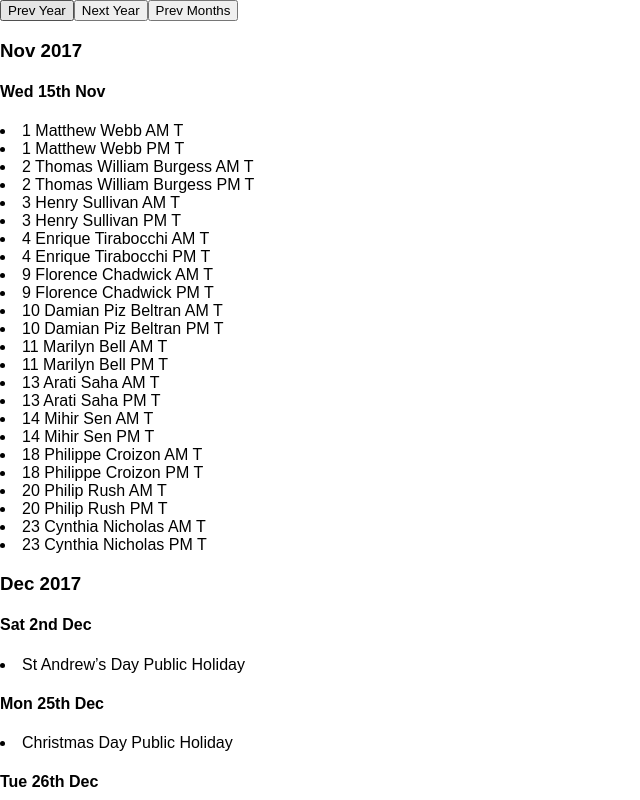
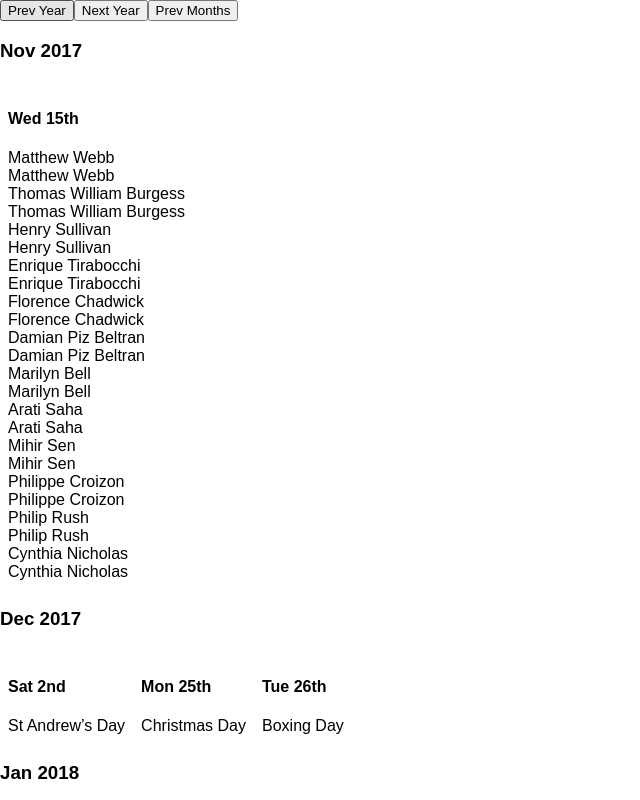
Before and after one commit to CJHunter91/absentee_manager, a React (Create React App) app: page / in a window 1280 px wide. Shown: the top 800 px of the page, without its empty margins (0-640 px from the left). Built offline with nearby package versions, Linux system fonts and the light colour scheme.

Commit message:
adds split days to month view

```diff
--- a/src/App.css
+++ b/src/App.css
@@ -0,0 +1,19 @@
+#absentee-render{
+	display: flex;
+	white-space: nowrap;
+}
+
+
+ul, li{
+	list-style: none;
+	padding: 0px;
+	margin: 0px;
+}
+
+.day{
+	margin: 8px;
+}
+
+.month-days{
+	display: flex;
+}
--- a/src/components/MonthView.jsx
+++ b/src/components/MonthView.jsx
@@ -5,67 +5,129 @@ import moment from 'moment';
 
 class MonthView extends Component{
 
-
-	absenteeRender(){
-		const dates = this.props.getAbsenteeDates(this.props.date)
-		var currentDay = null;
+	splitDays(){
+		var dayArray = []
+		const dates = this.props.getAbsenteeDates(this.props.date).slice(0)
 		if(dates.length > 0){
-			return dates.map((absentee, index) => {
-				if(absentee.title && currentDay !== absentee.date){
+			var currentDay = dates[0].date
+			var tempArray = []
+			dates.forEach((absentee, index)=>{
+				if(currentDay !== absentee.date && dates.length === index+1){
 					currentDay = absentee.date;
-					return(
-						<article onClick={()=>{this.props.absenceClick({
-							userid:absentee.userid,
-							date:currentDay,
-							unit:absentee.unit,
-							value:absentee.value
-						})}}
-						key={index}
-						className="absence">
-						<h4>{moment(currentDay).format('ddd Do MMM')}</h4>
-						<li>{absentee.title + " Public Holiday"}</li>
-						</article>
-						)
+					console.log(absentee);
+					dayArray.push(tempArray);
+					tempArray = [];
+					tempArray.push(absentee);
+					dayArray.push(tempArray);
 				}
 				else if(currentDay !== absentee.date){
 					currentDay = absentee.date;
-					return(
-						<article onClick={()=>{this.props.absenceClick({
-							userid:absentee.userid,
-							date:currentDay,
-							unit:absentee.unit,
-							value:absentee.value
-						})}}
-						key={index}
-						className="absence">
-						<h4>{moment(currentDay).format('ddd Do MMM')}</h4>
-						<li>{absentee.userid} {absentee.name} {absentee.unit} {absentee.value}</li>
-						</article>
-						)
+					console.log(absentee)
+					dayArray.push(tempArray)
+					tempArray = [];
+					tempArray.push(absentee);
+				}
+
+				else if(dates.length === index+1){
+					console.log(absentee)
+					tempArray.push(absentee);
+					dayArray.push(tempArray)
 				}
 				else{
-					return(
-						<article onClick={()=>{this.props.absenceClick({
-							userid:absentee.userid,
-							date:currentDay,
-							unit:absentee.unit,
-							value:absentee.value
-						})}}
-						key={index}
-						className="absence">
-						<li>{absentee.userid} {absentee.name} {absentee.unit} {absentee.value}</li>
-						</article>
-						)
+					console.log(absentee)
+					tempArray.push(absentee);
 				}
 			})
+			return dayArray
 		}
+	}
+
+	absenteeRender(){
+		const dayArrays = this.splitDays()
+		console.log(dayArrays)
+		if(dayArrays !== undefined){
+			return dayArrays.map((day, index)=>{
+				return(
+					<section key={index} className="day">
+					<h4>{moment(day[0].date).format('ddd Do')}</h4>
+					<ul>
+					{day.map((absence, index)=>{
+						if(absence.title){
+							return(
+								<li key={index}>
+								{absence.title}
+								</li>
+								)
+						}
+						else{
+							return(
+								<li key={index}>
+								{absence.name}
+								</li>
+								)}
+						})}
+					</ul>
+					</section>
+					)
+			})}
+
+		// if(dates.length > 0){
+		// 	return dates.map((absentee, index) => {
+		// 		if(absentee.title && currentDay !== absentee.date){
+		// 			currentDay = absentee.date;
+		// 			return(
+		// 				<article onClick={()=>{this.props.absenceClick({
+		// 					userid:absentee.userid,
+		// 					date:currentDay,
+		// 					unit:absentee.unit,
+		// 					value:absentee.value
+		// 				})}}
+		// 				key={index}
+		// 				className="absence">
+		// 				<h4>{moment(currentDay).format('ddd Do')}</h4>
+		// 				<li>{absentee.title + " Public Holiday"}</li>
+		// 				</article>
+		// 				)
+		// 		}
+		// 		else if(currentDay !== absentee.date){
+		// 			currentDay = absentee.date;
+		// 			return(
+		// 				<article onClick={()=>{this.props.absenceClick({
+		// 					userid:absentee.userid,
+		// 					date:currentDay,
+		// 					unit:absentee.unit,
+		// 					value:absentee.value
+		// 				})}}
+		// 				key={index}
+		// 				className="absence">
+		// 				<h4>{moment(currentDay).format('ddd Do')}</h4>
+		// 				<li>{absentee.name} {absentee.unit} {absentee.value}</li>
+		// 				</article>
+		// 				)
+		// 		}
+		// 		else{
+		// 			return(
+		// 				<article onClick={()=>{this.props.absenceClick({
+		// 					userid:absentee.userid,
+		// 					date:currentDay,
+		// 					unit:absentee.unit,
+		// 					value:absentee.value
+		// 				})}}
+		// 				key={index}
+		// 				className="absence">
+		// 				<li>{absentee.name} {absentee.unit} {absentee.value}</li>
+		// 				</article>
+		// 				)
+		// 		}
+		// 	})
+		// }
 	}
 
 	render(){
 		return(
-			<article>
+			<section id="absentee-render">
 			{this.absenteeRender()}
-			</article>
+			</section>
 			)
 	}
 }
--- a/src/containers/Agenda.jsx
+++ b/src/containers/Agenda.jsx
@@ -216,15 +216,15 @@ submitAbsenceData(e){
 		var monthArray = []
 		for (var i = 0; i < 3; i++) {
 			monthArray.push(
-				<article key={i} className="month">
+				<section key={i} className="month">
 				<h3>{this.getMonthYearFormat(date)}</h3>
-
+				<article className="month-days">
 				<DateView absenceClick={this.clickAbsenceData} getAbsenteeDates={this.holidaysAndAbsentees}
 				date={date}
 				userID={this.state.absenceData.userid}
 				/>
-
 				</article>
+				</section>
 				)
 			date = moment(date).add(1,'M');
 		}
```
